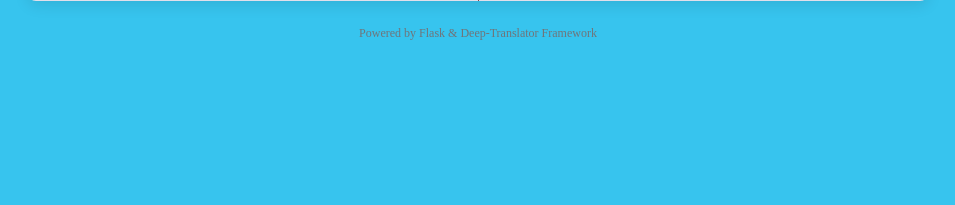
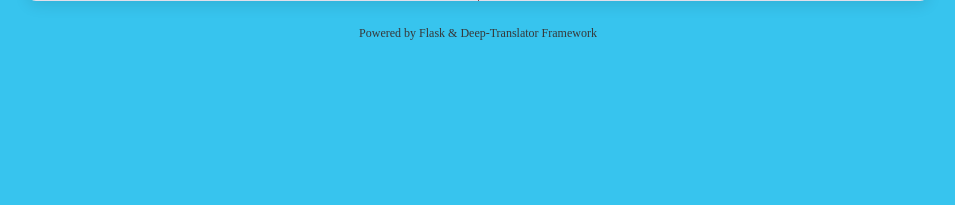
Before and after one commit to Bhuvana26052005/AI-Language-Translator, a Flask app: page / in a window 1280 px wide. Shown: the part 595-800 px from the top of the page, without its empty margins (162-1117 px from the left). Run offline with Flask 3, Linux system fonts and the light colour scheme.

```diff
--- a/templates/index.html
+++ b/templates/index.html
@@ -61,7 +61,7 @@
             transition: background 0.2s;
         }
         button:hover { background-color: #0f57b3; }
-        .footer { margin-top: 25px; font-size: 12px; color: #70757a; }
+        .footer { margin-top: 25px; font-size: 12px; color: #373839; }
     </style>
 </head>
 <body>
```
